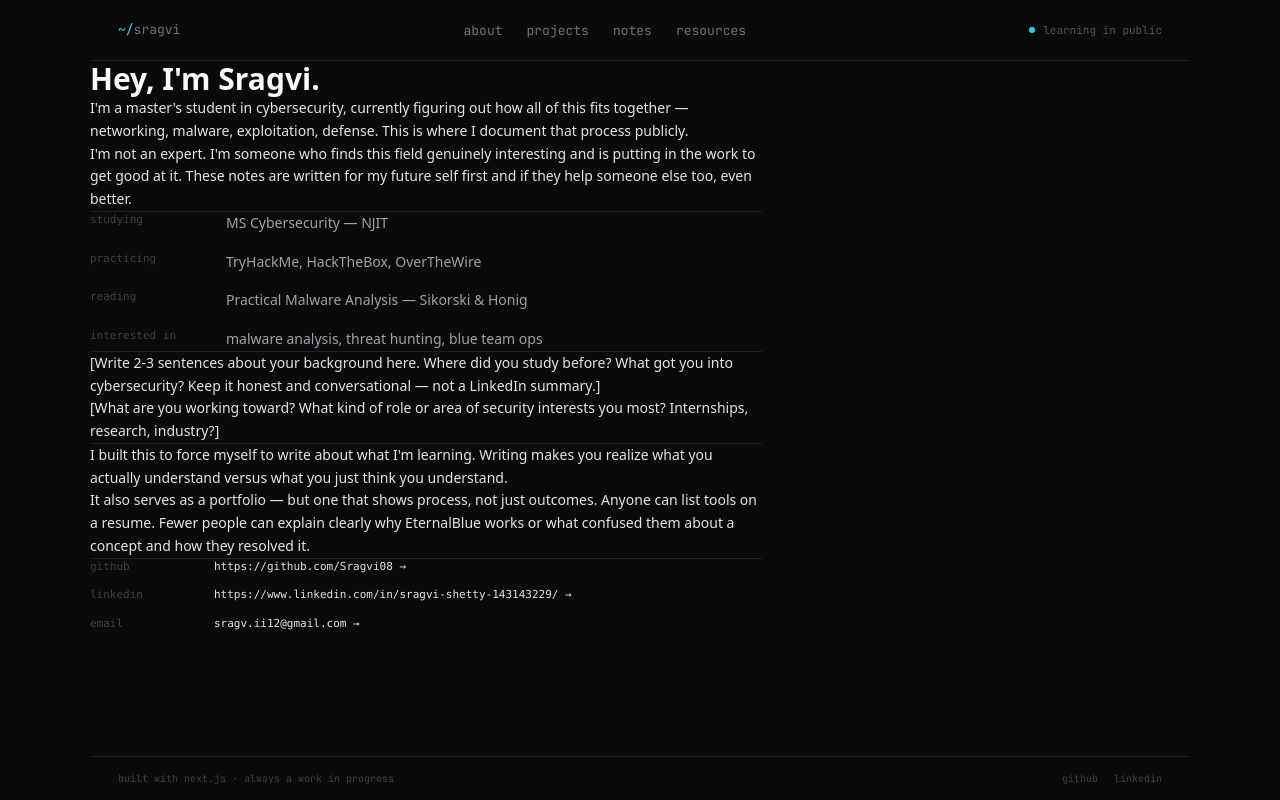
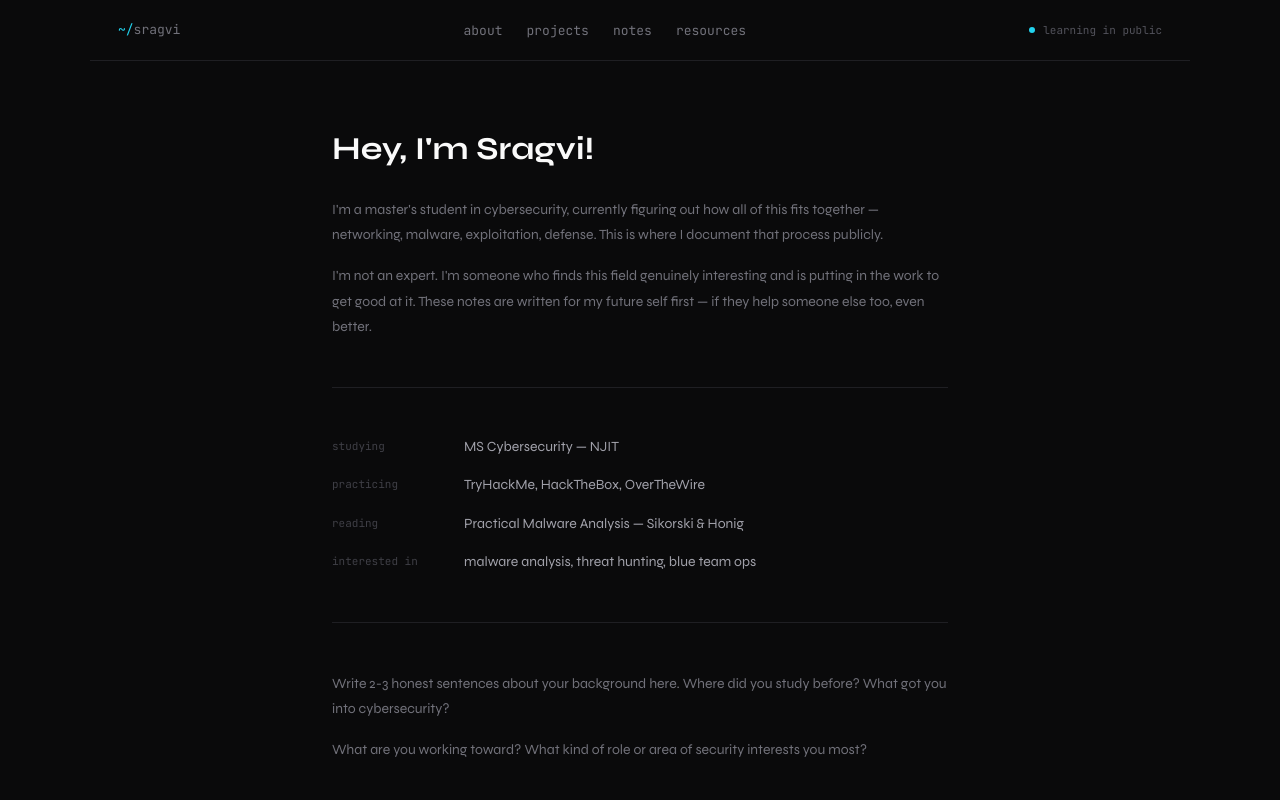
Before and after one commit to Sragvi08/my-portfolio, a Next.js app: page /about in a window 1280 px wide. Shown: the top 800 px of the page. Built offline with nearby package versions, Linux system fonts and the light colour scheme.

Commit message:
updates on the positioning of the components

```diff
--- a/src/app/about/page.tsx
+++ b/src/app/about/page.tsx
@@ -2,37 +2,80 @@ import Link from "next/link";
 
 export default function AboutPage() {
   return (
-    <main className="px-7 py-12 max-w-2xl mx-auto">
+    <main style={{ padding: "3rem 2rem", maxWidth: "680px", margin: "0 auto" }}>
       {/* Header */}
-      <div className="mb-12">
-        <div className="font-mono text-[11px] text-accent tracking-widest mb-3"></div>
-        <h1 className="font-sans text-3xl font-bold text-[#fafafa] mb-6">
-          Hey, I&apos;m Sragvi.
+      <div style={{ marginBottom: "3rem" }}>
+        <div
+          style={{
+            fontFamily: "var(--font-mono-var), monospace",
+            fontSize: "11px",
+            color: "#22d3ee",
+            letterSpacing: "0.1em",
+            marginBottom: "1rem",
+          }}
+        ></div>
+        <h1
+          style={{
+            fontFamily: "var(--font-syne), sans-serif",
+            fontSize: "2rem",
+            fontWeight: 700,
+            color: "#fafafa",
+            marginBottom: "1.5rem",
+          }}
+        >
+          Hey, I&apos;m Sragvi!
         </h1>
-        <p className="font-sans text-sm text-muted leading-relaxed mb-4">
+        <p
+          style={{
+            fontFamily: "var(--font-syne), sans-serif",
+            fontSize: "14px",
+            color: "#71717a",
+            lineHeight: 1.8,
+            marginBottom: "1rem",
+          }}
+        >
           I&apos;m a master&apos;s student in cybersecurity, currently figuring
           out how all of this fits together — networking, malware, exploitation,
           defense. This is where I document that process publicly.
         </p>
-        <p className="font-sans text-sm text-muted leading-relaxed">
+        <p
+          style={{
+            fontFamily: "var(--font-syne), sans-serif",
+            fontSize: "14px",
+            color: "#71717a",
+            lineHeight: 1.8,
+          }}
+        >
           I&apos;m not an expert. I&apos;m someone who finds this field
           genuinely interesting and is putting in the work to get good at it.
-          These notes are written for my future self first and if they help
+          These notes are written for my future self first — if they help
           someone else too, even better.
         </p>
       </div>
 
-      <hr className="border-[#1f1f23] mb-12" />
+      <hr
+        style={{
+          border: "none",
+          borderTop: "0.5px solid #1f1f23",
+          marginBottom: "3rem",
+        }}
+      />
 
       {/* Currently */}
-      <div className="mb-12">
-        <p className="font-mono text-[10px] text-[#3f3f46] tracking-widest uppercase mb-6"></p>
-        <div className="flex flex-col gap-4">
+      <div style={{ marginBottom: "3rem" }}>
+        <p
+          style={{
+            fontFamily: "var(--font-mono-var), monospace",
+            fontSize: "10px",
+            color: "#3f3f46",
+            letterSpacing: "0.1em",
+            textTransform: "uppercase",
+            marginBottom: "1.5rem",
+          }}
+        ></p>
+        <div style={{ display: "flex", flexDirection: "column", gap: "1rem" }}>
           {[
-            {
-              label: "studying",
-              value: "MS Cybersecurity — NJIT",
-            },
+            { label: "studying", value: "MS Cybersecurity — NJIT" },
             {
               label: "practicing",
               value: "TryHackMe, HackTheBox, OverTheWire",
@@ -46,11 +89,27 @@ export default function AboutPage() {
               value: "malware analysis, threat hunting, blue team ops",
             },
           ].map((item) => (
-            <div key={item.label} className="flex gap-6">
-              <span className="font-mono text-[11px] text-[#3f3f46] w-28 shrink-0 pt-0.5">
+            <div key={item.label} style={{ display: "flex", gap: "2rem" }}>
+              <span
+                style={{
+                  fontFamily: "var(--font-mono-var), monospace",
+                  fontSize: "11px",
+                  color: "#3f3f46",
+                  width: "100px",
+                  flexShrink: 0,
+                  paddingTop: "2px",
+                }}
+              >
                 {item.label}
               </span>
-              <span className="font-sans text-sm text-[#a1a1aa] leading-relaxed">
+              <span
+                style={{
+                  fontFamily: "var(--font-syne), sans-serif",
+                  fontSize: "14px",
+                  color: "#a1a1aa",
+                  lineHeight: 1.6,
+                }}
+              >
                 {item.value}
               </span>
             </div>
@@ -58,33 +117,92 @@ export default function AboutPage() {
         </div>
       </div>
 
-      <hr className="border-[#1f1f23] mb-12" />
+      <hr
+        style={{
+          border: "none",
+          borderTop: "0.5px solid #1f1f23",
+          marginBottom: "3rem",
+        }}
+      />
 
       {/* Background */}
-      <div className="mb-12">
-        <p className="font-mono text-[10px] text-[#3f3f46] tracking-widest uppercase mb-6"></p>
-        <p className="font-sans text-sm text-muted leading-relaxed mb-4">
-          [Write 2-3 sentences about your background here. Where did you study
-          before? What got you into cybersecurity? Keep it honest and
-          conversational — not a LinkedIn summary.]
+      <div style={{ marginBottom: "3rem" }}>
+        <p
+          style={{
+            fontFamily: "var(--font-mono-var), monospace",
+            fontSize: "10px",
+            color: "#3f3f46",
+            letterSpacing: "0.1em",
+            textTransform: "uppercase",
+            marginBottom: "1.5rem",
+          }}
+        ></p>
+        <p
+          style={{
+            fontFamily: "var(--font-syne), sans-serif",
+            fontSize: "14px",
+            color: "#71717a",
+            lineHeight: 1.8,
+            marginBottom: "1rem",
+          }}
+        >
+          Write 2-3 honest sentences about your background here. Where did you
+          study before? What got you into cybersecurity?
         </p>
-        <p className="font-sans text-sm text-muted leading-relaxed">
-          [What are you working toward? What kind of role or area of security
-          interests you most? Internships, research, industry?]
+        <p
+          style={{
+            fontFamily: "var(--font-syne), sans-serif",
+            fontSize: "14px",
+            color: "#71717a",
+            lineHeight: 1.8,
+          }}
+        >
+          What are you working toward? What kind of role or area of security
+          interests you most?
         </p>
       </div>
 
-      <hr className="border-[#1f1f23] mb-12" />
+      <hr
+        style={{
+          border: "none",
+          borderTop: "0.5px solid #1f1f23",
+          marginBottom: "3rem",
+        }}
+      />
 
-      {/* This site */}
-      <div className="mb-12">
-        <p className="font-mono text-[10px] text-[#3f3f46] tracking-widest uppercase mb-6"></p>
-        <p className="font-sans text-sm text-muted leading-relaxed mb-4">
+      {/* Why this site */}
+      <div style={{ marginBottom: "3rem" }}>
+        <p
+          style={{
+            fontFamily: "var(--font-mono-var), monospace",
+            fontSize: "10px",
+            color: "#3f3f46",
+            letterSpacing: "0.1em",
+            textTransform: "uppercase",
+            marginBottom: "1.5rem",
+          }}
+        ></p>
+        <p
+          style={{
+            fontFamily: "var(--font-syne), sans-serif",
+            fontSize: "14px",
+            color: "#71717a",
+            lineHeight: 1.8,
+            marginBottom: "1rem",
+          }}
+        >
           I built this to force myself to write about what I&apos;m learning.
           Writing makes you realize what you actually understand versus what you
           just think you understand.
         </p>
-        <p className="font-sans text-sm text-muted leading-relaxed">
+        <p
+          style={{
+            fontFamily: "var(--font-syne), sans-serif",
+            fontSize: "14px",
+            color: "#71717a",
+            lineHeight: 1.8,
+          }}
+        >
           It also serves as a portfolio — but one that shows process, not just
           outcomes. Anyone can list tools on a resume. Fewer people can explain
           clearly why EternalBlue works or what confused them about a concept
@@ -92,34 +210,67 @@ export default function AboutPage() {
         </p>
       </div>
 
-      <hr className="border-[#1f1f23] mb-12" />
+      <hr
+        style={{
+          border: "none",
+          borderTop: "0.5px solid #1f1f23",
+          marginBottom: "3rem",
+        }}
+      />
 
       {/* Links */}
       <div>
-        <p className="font-mono text-[10px] text-[#3f3f46] tracking-widest uppercase mb-6"></p>
-        <div className="flex flex-col gap-3">
+        <p
+          style={{
+            fontFamily: "var(--font-mono-var), monospace",
+            fontSize: "10px",
+            color: "#3f3f46",
+            letterSpacing: "0.1em",
+            textTransform: "uppercase",
+            marginBottom: "1.5rem",
+          }}
+        ></p>
+        <div style={{ display: "flex", flexDirection: "column", gap: "1rem" }}>
           {[
             { label: "github", href: "https://github.com/Sragvi08" },
             {
               label: "linkedin",
               href: "https://www.linkedin.com/in/sragvi-shetty-143143229/",
             },
-            { label: "email", href: "sragv.ii12@gmail.com" },
+            { label: "email", href: "mailto:sragv.ii12@gmail.com" },
           ].map((link) => (
-            <Link
+            <a
               key={link.label}
               href={link.href}
               target="_blank"
               rel="noopener noreferrer"
-              className="flex items-center gap-3 group w-fit"
+              style={{
+                display: "flex",
+                alignItems: "center",
+                gap: "2rem",
+                textDecoration: "none",
+              }}
             >
-              <span className="font-mono text-[11px] text-[#3f3f46] w-28">
+              <span
+                style={{
+                  fontFamily: "var(--font-mono-var), monospace",
+                  fontSize: "11px",
+                  color: "#3f3f46",
+                  width: "100px",
+                }}
+              >
                 {link.label}
               </span>
-              <span className="font-mono text-[11px] text-muted group-hover:text-accent transition-colors">
+              <span
+                style={{
+                  fontFamily: "var(--font-mono-var), monospace",
+                  fontSize: "11px",
+                  color: "#71717a",
+                }}
+              >
                 {link.href} →
               </span>
-            </Link>
+            </a>
           ))}
         </div>
       </div>
--- a/src/app/projects/page.tsx
+++ b/src/app/projects/page.tsx
@@ -3,7 +3,7 @@ export default function ProjectsPage() {
     {
       title: "Malware Analysis Lab",
       description:
-        "A isolated VM environment for safely analyzing malware samples. Built with FlareVM and REMnux. Documents my setup and analysis workflow.",
+        "An isolated VM environment for safely analyzing malware samples. Built with FlareVM and REMnux. Documents my setup and analysis workflow.",
       status: "in progress",
       tags: ["malware", "flarevm", "remnux"],
       link: null,
@@ -27,46 +27,103 @@ export default function ProjectsPage() {
   ];
 
   return (
-    <main className="px-7 py-12 max-w-3xl mx-auto">
-      {/* Header */}
-      <div className="mb-10">
-        <div className="font-mono text-[11px] text-accent tracking-widest mb-3"></div>
-        <h1 className="font-sans text-3xl font-bold text-[#fafafa] mb-3">
+    <main style={{ padding: "3rem 2rem", maxWidth: "720px", margin: "0 auto" }}>
+      <div style={{ marginBottom: "2.5rem" }}>
+        <div
+          style={{
+            fontFamily: "var(--font-mono-var), monospace",
+            fontSize: "11px",
+            color: "#22d3ee",
+            letterSpacing: "0.1em",
+            marginBottom: "1rem",
+          }}
+        ></div>
+        <h1
+          style={{
+            fontFamily: "var(--font-syne), sans-serif",
+            fontSize: "2rem",
+            fontWeight: 700,
+            color: "#fafafa",
+            marginBottom: "0.75rem",
+          }}
+        >
           Things I&apos;ve Built
         </h1>
-        <p className="font-sans text-sm text-muted leading-relaxed max-w-lg">
+        <p
+          style={{
+            fontFamily: "var(--font-syne), sans-serif",
+            fontSize: "14px",
+            color: "#71717a",
+            lineHeight: 1.7,
+          }}
+        >
           A mix of labs, tools, and ongoing work. Some finished, some in
           progress, some just ideas I&apos;m moving toward.
         </p>
       </div>
 
-      {/* Projects grid */}
-      <div className="flex flex-col gap-4">
+      <div style={{ display: "flex", flexDirection: "column", gap: "1rem" }}>
         {projects.map((project) => (
           <div
             key={project.title}
-            className="bg-card border border-[#1f1f23] rounded-lg p-6 hover:border-[#3f3f46] transition-colors"
+            style={{
+              background: "#111113",
+              border: "0.5px solid #1f1f23",
+              borderRadius: "8px",
+              padding: "1.5rem",
+            }}
           >
-            {/* Title row */}
-            <div className="flex items-start justify-between gap-4 mb-3">
-              <h2 className="font-sans text-base font-medium text-[#e4e4e7]">
+            <div
+              style={{
+                display: "flex",
+                alignItems: "flex-start",
+                justifyContent: "space-between",
+                gap: "1rem",
+                marginBottom: "0.75rem",
+              }}
+            >
+              <h2
+                style={{
+                  fontFamily: "var(--font-syne), sans-serif",
+                  fontSize: "15px",
+                  fontWeight: 500,
+                  color: "#e4e4e7",
+                }}
+              >
                 {project.title}
               </h2>
               <StatusBadge status={project.status} />
             </div>
 
-            {/* Description */}
-            <p className="font-sans text-sm text-muted leading-relaxed mb-4">
+            <p
+              style={{
+                fontFamily: "var(--font-syne), sans-serif",
+                fontSize: "13px",
+                color: "#71717a",
+                lineHeight: 1.7,
+                marginBottom: "1rem",
+              }}
+            >
               {project.description}
             </p>
 
-            {/* Footer row */}
-            <div className="flex items-center justify-between">
-              <div className="flex gap-2 flex-wrap">
+            <div
+              style={{
+                display: "flex",
+                alignItems: "center",
+                justifyContent: "space-between",
+              }}
+            >
+              <div style={{ display: "flex", gap: "12px", flexWrap: "wrap" }}>
                 {project.tags.map((tag) => (
                   <span
                     key={tag}
-                    className="font-mono text-[9px] text-[#3f3f46] tracking-widest"
+                    style={{
+                      fontFamily: "var(--font-mono-var), monospace",
+                      fontSize: "9px",
+                      color: "#3f3f46",
+                      letterSpacing: "0.06em",
+                    }}
                   >
                     #{tag}
                   </span>
@@ -75,7 +132,12 @@ export default function ProjectsPage() {
               {project.link && (
                 <a
                   href={project.link}
-                  className="font-mono text-[11px] text-accent hover:opacity-70 transition-opacity"
+                  style={{
+                    fontFamily: "var(--font-mono-var), monospace",
+                    fontSize: "11px",
+                    color: "#22d3ee",
+                    textDecoration: "none",
+                  }}
                 >
                   view →
                 </a>
@@ -89,18 +151,46 @@ export default function ProjectsPage() {
 }
 
 function StatusBadge({ status }: { status: string }) {
-  const styles: Record<string, string> = {
-    complete: "bg-green-500/10 text-green-400 border-green-500/20",
-    "in progress": "bg-yellow-500/10 text-yellow-400 border-yellow-500/20",
-    ongoing: "bg-blue-500/10 text-blue-400 border-blue-500/20",
-    planned: "bg-[#1f1f23] text-[#52525b] border-[#27272a]",
-  };
+  const styles: Record<string, { bg: string; color: string; border: string }> =
+    {
+      complete: {
+        bg: "rgba(34,197,94,0.1)",
+        color: "#22c55e",
+        border: "rgba(34,197,94,0.2)",
+      },
+      "in progress": {
+        bg: "rgba(251,191,36,0.1)",
+        color: "#fbbf24",
+        border: "rgba(251,191,36,0.2)",
+      },
+      ongoing: {
+        bg: "rgba(59,130,246,0.1)",
+        color: "#3b82f6",
+        border: "rgba(59,130,246,0.2)",
+      },
+      planned: {
+        bg: "rgba(63,63,70,0.3)",
+        color: "#52525b",
+        border: "rgba(63,63,70,0.5)",
+      },
+    };
+
+  const s = styles[status] ?? styles.planned;
 
   return (
     <span
-      className={`font-mono text-[9px] px-2 py-0.5 rounded border tracking-widest uppercase shrink-0 ${
-        styles[status] ?? styles.planned
-      }`}
+      style={{
+        fontFamily: "var(--font-mono-var), monospace",
+        fontSize: "9px",
+        padding: "3px 8px",
+        borderRadius: "3px",
+        letterSpacing: "0.08em",
+        textTransform: "uppercase",
+        flexShrink: 0,
+        background: s.bg,
+        color: s.color,
+        border: `0.5px solid ${s.border}`,
+      }}
     >
       {status}
     </span>
```
Also changed, not shown: src/app/notes/page.tsx (+28 -5 lines), src/app/page.tsx (+4 -5 lines).
